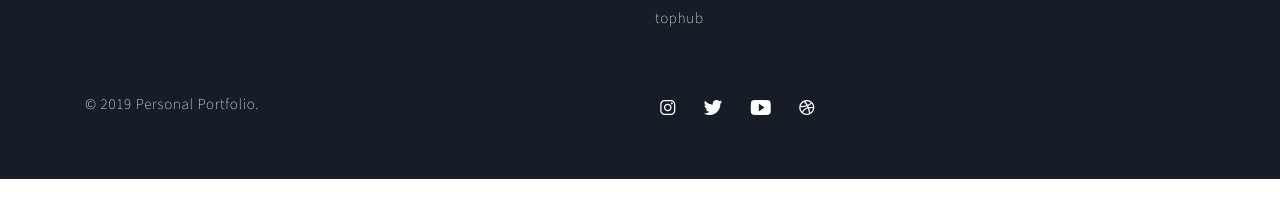
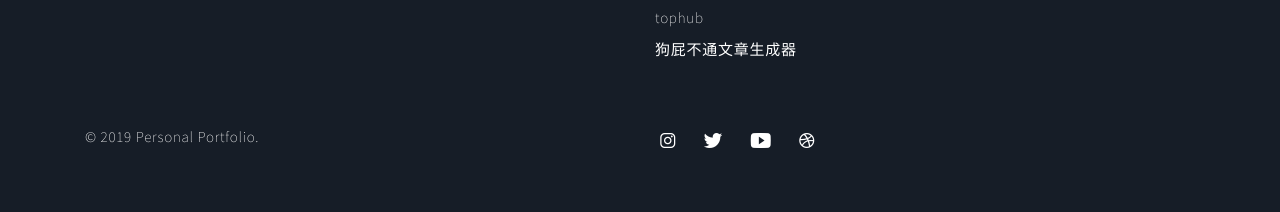
Before and after one commit to icccy/icccy.github.io, a plain HTML site: page index.html in a window 1280 px wide. Shown: the part 4357-4569 px from the top of the page. Before the commit the page ends 4536 px from the top, so only its background shows below. Drawn offline with nearby package versions, Linux system fonts and the light colour scheme.

Commit message:
Update index.html

```diff
--- a/index.html
+++ b/index.html
@@ -547,6 +547,7 @@
                         <li><a href="http://www.china-show.net/">展会</a></li>
                         <li><a href="http://www.nicetool.net/">nicetool</a></li>
                         <li><a href="https://tophub.today/">tophub</a></li>
+                        <li><a href="http://api.edwiv.com/bzsy/">狗屁不通文章生成器</a></li>
                     </ul>
                 </div>
                 <div class="col-md-3 float-lg-right">
```
